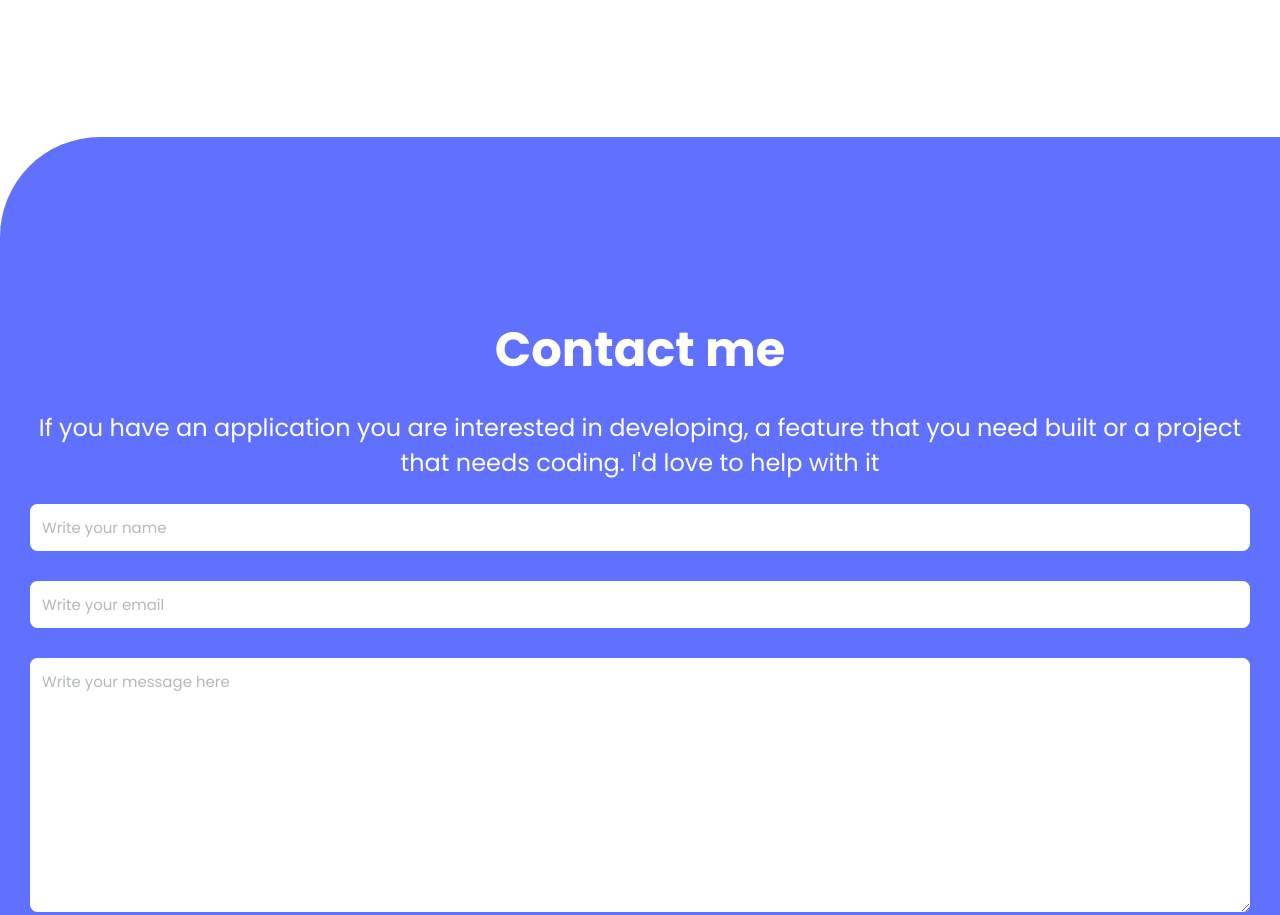
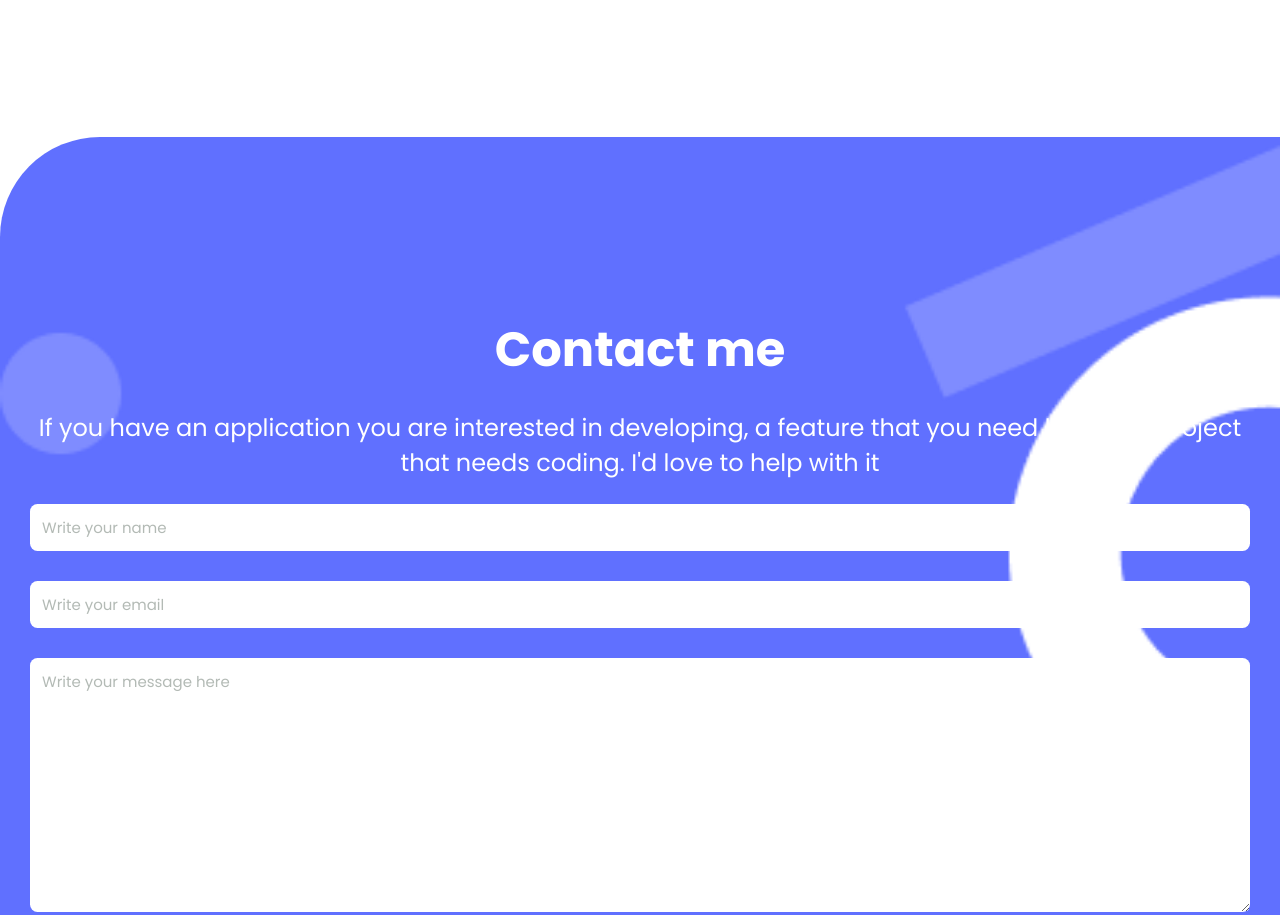
Before and after one commit to SlowKingV/portfolio-project, a website: page index.html in a window 1280 px wide. Shown: the part 8200-9115 px from the top of the page. Drawn offline with Linux system fonts and the light colour scheme.

Commit message:
background image

```diff
--- a/styles.css
+++ b/styles.css
@@ -272,6 +272,10 @@ header {
   border-top-left-radius: 100px;
   position: relative;
   top: -7rem;
+  background-image: url('assets/backgroundform.png');
+  background-size: cover;
+  background-position: right top;
+
 }
 
 .form-title, .form-text {
```
Also changed, not shown: assets/backgroundform.png (added), 1 other file.
